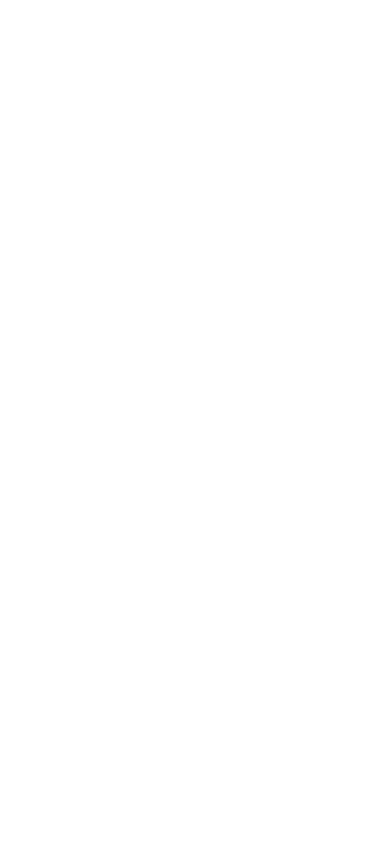
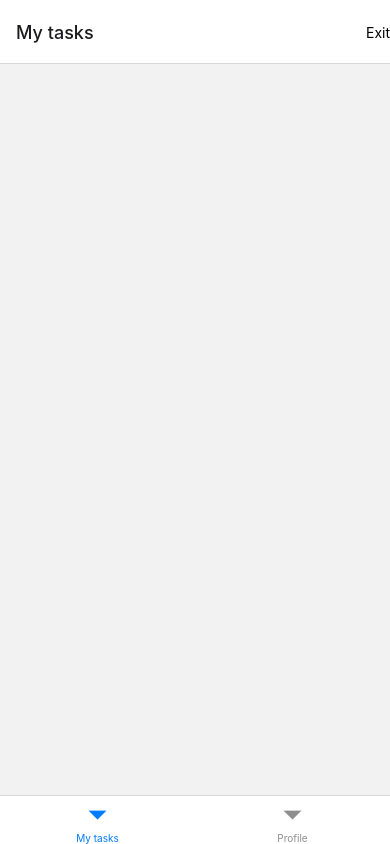
Before and after one commit to eric-vantunes/projeto-react-native, a React Native app: screen / in a window 390 px wide. Built offline with nearby package versions, Linux system fonts and the light colour scheme.

Commit message:
feat: created routes

```diff
--- a/App.js
+++ b/App.js
@@ -8,6 +8,14 @@
 import Profile from './pages/Profile';
 import { isLoggedIn } from './services/auth';
 
+import { NavigationContainer } from '@react-navigation/native';
+import { createBottomTabNavigator } from '@react-navigation/bottom-tabs';
+import { createStackNavigator } from '@react-navigation/stack';
+
+const Stack = createStackNavigator();
+const Tab = createBottomTabNavigator();
+
+
 export default function App() {
   const [userLoggedIn, setUserLoggedIn] = useState(false);
 
@@ -16,7 +24,28 @@
   }, [])
 
   return (
-    <View>
-    </View>
+    <NavigationContainer>
+      {
+        userLoggedIn ?
+                  <Tab.Navigator>
+                    <Tab.Screen name="My tasks"
+                    component={Home}
+                    options={{
+                      headerTitleAlign: "My tasks",
+                      headerRight: () => {
+                        return <Text>Exit</Text>
+                      }
+                    }}
+                    />
+                    <Tab.Screen name="Profile" component={Profile}/>
+                  </Tab.Navigator>
+                  :
+                  <Stack.Navigator>
+                    <Stack.Screen name='Login' component={Login}/>
+                    <Stack.Screen name='Register' component={Register}/>
+                  </Stack.Navigator>
+      }
+
+    </NavigationContainer>
   );
 }
--- a/pages/Home.jsx
+++ b/pages/Home.jsx
@@ -1,5 +1,7 @@
+import { View, Text } from "react-native";
+
 const Home = () => {
-  return 'Home'
+  return <View><Text></Text></View>
 }
 
 export default Home;
--- a/pages/Login.jsx
+++ b/pages/Login.jsx
@@ -1,5 +1,7 @@
+import { View, Text } from "react-native";
+
 const Login = () => {
-  return 'Login'
+  return <View><Text></Text></View>
 }
 
 export default Login;
--- a/pages/Profile.jsx
+++ b/pages/Profile.jsx
@@ -1,5 +1,7 @@
+import { View, Text } from 'react-native'
+
 const Profile = () => {
-  return 'Profile'
+  return <View><Text></Text></View>
 }
 
 export default Profile;
--- a/services/auth.js
+++ b/services/auth.js
@@ -1,5 +1,5 @@
 const isLoggedIn = () => {
-  return false;
+  return true;
 };
 
 const login = () => {};
```
Also changed, not shown: package.json (+6 -1 lines), 1 other file (tests, documents, lock files or other folders).
